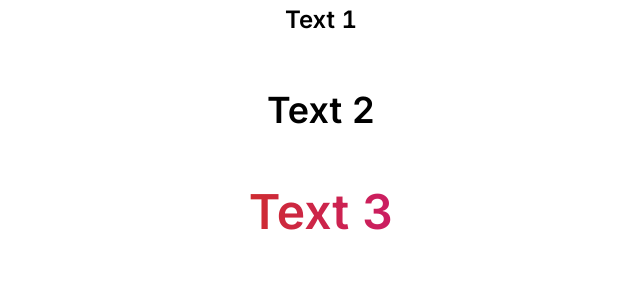
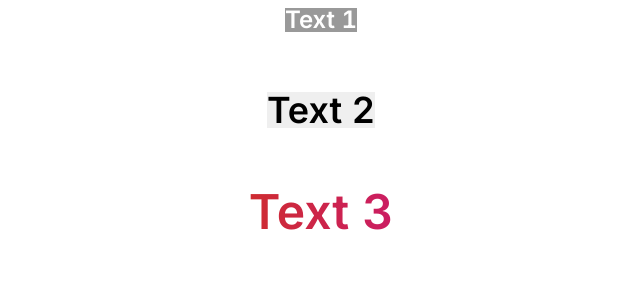
Before and after one commit to amigolargo/next-radix-starter, a Next.js app: page / in a window 1280 px wide. Shown: the top 300 px of the page, without its empty margins (319-959 px from the left). Built offline with nearby package versions, Linux system fonts and the light colour scheme.

Commit message:
Basic light/dark theme example

```diff
--- a/components/primitives/Text.tsx
+++ b/components/primitives/Text.tsx
@@ -25,6 +25,10 @@ export const Text = styled("span", {
       },
     },
     variant: {
+      primary: {
+        color: "$foreground",
+        backgroundColor: "$background",
+      },
       red: {
         color: "$red11",
       },
--- a/pages/index.tsx
+++ b/pages/index.tsx
@@ -1,5 +1,6 @@
 import React, { PropsWithChildren } from "react";
 import Head from "next/head";
+import { darkTheme } from "@/stitches.config";
 import { Flex } from "@/components/primitives/Flex";
 import { Block } from "@/components/primitives/Block";
 import { Text } from "@/components/primitives/Text";
@@ -14,11 +15,15 @@ export default function Home() {
         <link rel="icon" href="/favicon.ico" />
       </Head>
       <MainContainer>
-        <Block>
-          <Text size={1}>Text 1</Text>
+        <Block className={darkTheme}>
+          <Text size={1} variant="primary">
+            Text 1
+          </Text>
         </Block>
         <Block>
-          <Text size={2}>Text 2</Text>
+          <Text size={2} variant="primary">
+            Text 2
+          </Text>
         </Block>
         <Block>
           <Text variant="red" gradient={true} size={3}>
--- a/stitches.config.ts
+++ b/stitches.config.ts
@@ -1,5 +1,6 @@
 import { red, crimson } from "@radix-ui/colors";
 import { createStitches } from "@stitches/react";
+import type * as Stitches from "@stitches/react";
 
 export const {
   styled,
@@ -17,6 +18,9 @@ export const {
       gray500: "lightgray",
       ...red,
       ...crimson,
+      // semantic colours
+      foreground: "#000000",
+      background: "#efefef",
     },
     space: {
       1: "5px",
@@ -50,3 +54,10 @@ export const {
     marginX: (value: string) => ({ marginLeft: value, marginRight: value }),
   },
 });
+
+export const darkTheme = createTheme({
+  colors: {
+    foreground: "#ffffff",
+    background: "#999999",
+  },
+});
```
